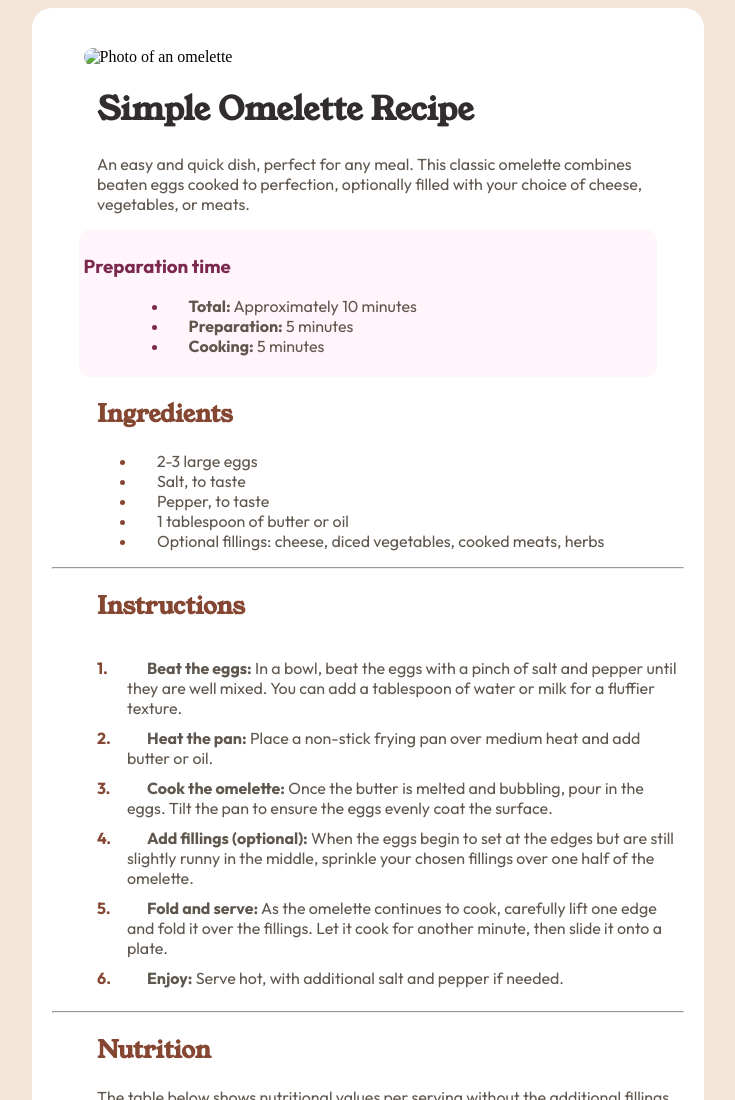
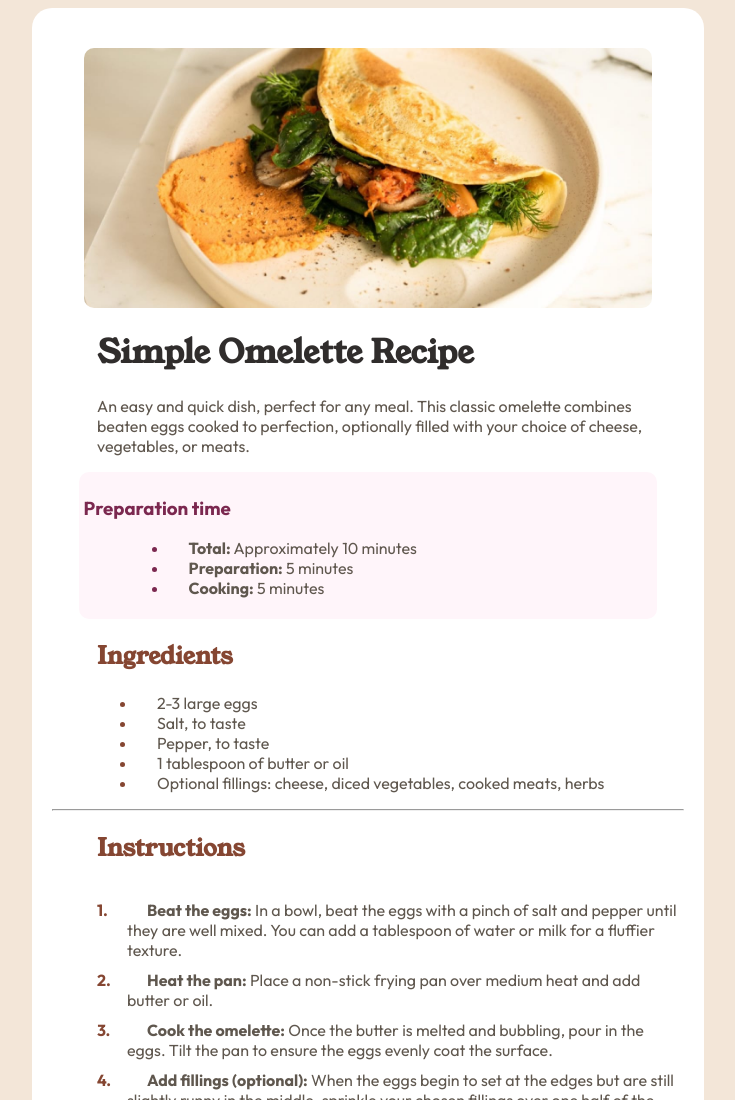
Before and after one commit to DrMetr/recipe-page-html-css-challenge, a plain HTML site: page index.html in a window 1280 px wide. Shown: the top 1100 px of the page, without its empty margins (272-1007 px from the left). Drawn offline with Linux system fonts and the light colour scheme.

Commit message:
Update index.html

```diff
--- a/index.html
+++ b/index.html
@@ -144,7 +144,7 @@
 <body>
 <div class="main">
     <picture>
-    <img src="images/image-omelette.jpeg" alt="Photo of an omelette";>
+    <img src="recipe-page-html-css-challenge/image-omelette.jpeg" alt="Photo of an omelette";>
     </picture>
     <h1>Simple Omelette Recipe</h1>
 
```
